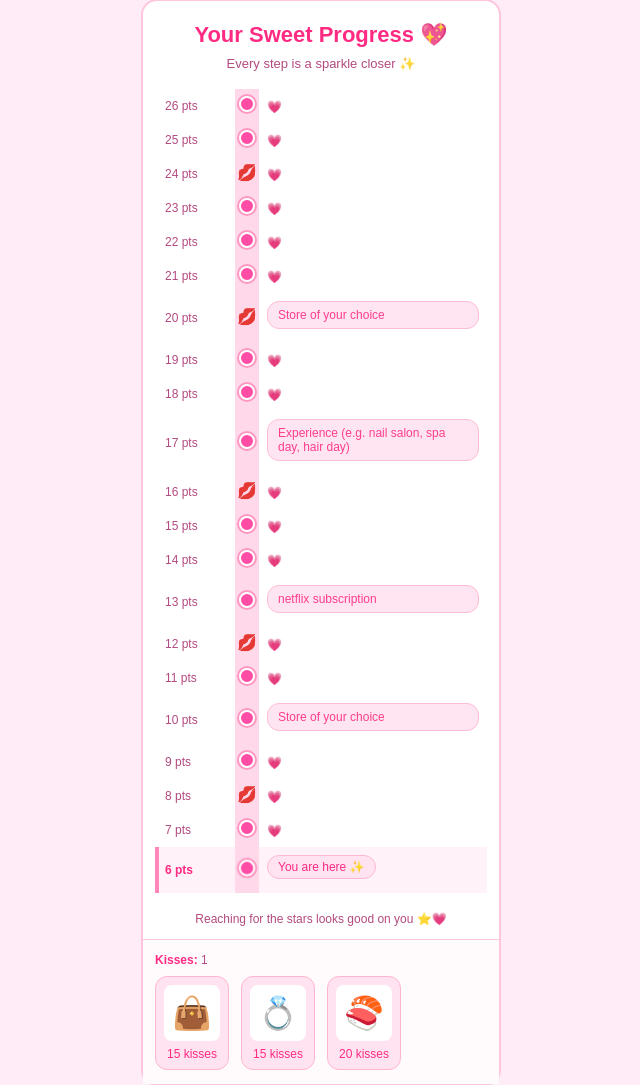
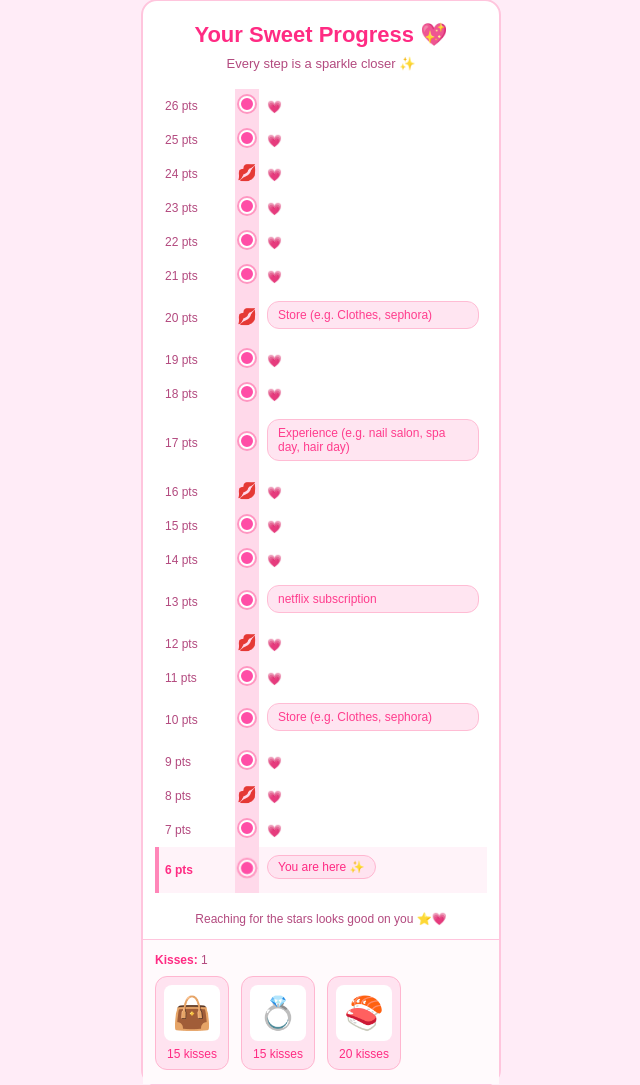
Before and after one commit to sebitommy123/zubatomic, a PHP site: page / in a window 1280 px wide. Shown: the part 21-1106 px from the top of the page, without its empty margins (319-959 px from the left). Run offline with PHP 8.4, Linux system fonts and the light colour scheme.

Commit message:
Update store milestone label to provide clearer example
Co-authored-by: sszafis <sszafis@gmail.com>

```diff
--- a/index.php
+++ b/index.php
@@ -28,7 +28,7 @@
   // kind: 'icon' renders in the dot column as an emoji; 'pill' stacks as a label
   $repeatingMilestones = [
     [ 'label' => 'kiss', 'repeats_every' => 4,  'kind' => 'icon', 'icon' => '💋' ],
-    [ 'label' => 'Store of your choice', 'repeats_every' => 10, 'kind' => 'pill' ],
+    [ 'label' => 'Store (e.g. Clothes, sephora)', 'repeats_every' => 10, 'kind' => 'pill' ],
     [ 'label' => 'Experience (e.g. nail salon, spa day, hair day)', 'repeats_every' => 17, 'kind' => 'pill' ],
   ];
 
```
